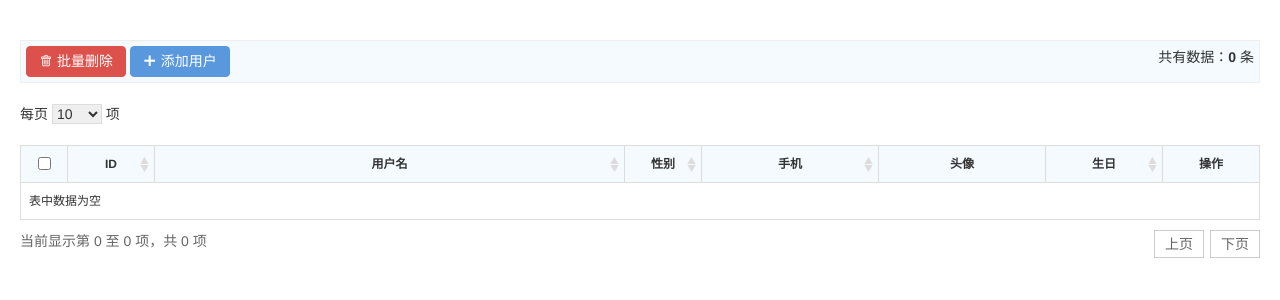
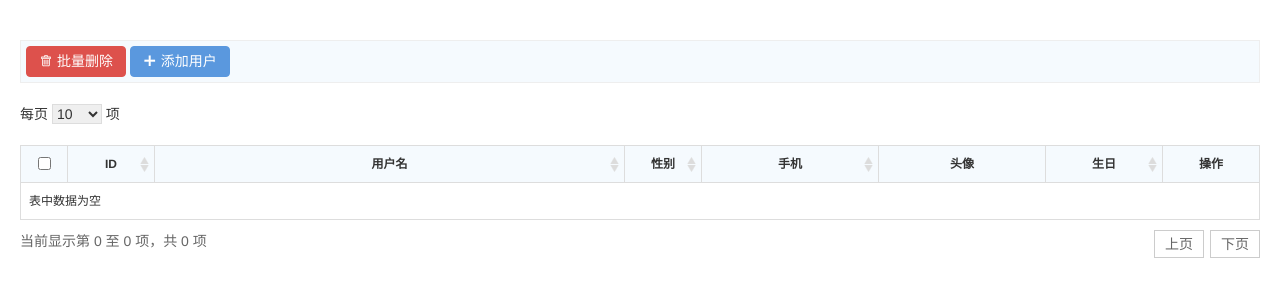
Before and after one commit to zhanzehao/Chaozhou, a Java web app: page /member-list.jsp in a window 1280 px wide. Shown: the part 40-340 px from the top of the page. Run offline with Spring Boot 4, a stand-in JSP engine, Linux system fonts and the light colour scheme; data that the repository does not hold is empty; the project's own start-up code is not run, and a stand-in starts its controllers and pages; some libraries are stand-ins or nearby versions.

Commit message:
调整样式

```diff
--- a/src/main/webapp/member-list.jsp
+++ b/src/main/webapp/member-list.jsp
@@ -24,12 +24,14 @@
 <body>
 <nav class="breadcrumb"><i class="Hui-iconfont">&#xe67f;</i> 首页 <span class="c-gray en">&gt;</span> 用户中心 <span class="c-gray en">&gt;</span> 用户管理 <a class="btn btn-success radius r" style="line-height:1.6em;margin-top:3px" href="javascript:location.replace(location.href);" title="刷新" ><i class="Hui-iconfont">&#xe68f;</i></a></nav>
 <div class="page-container">
+	<div class="text-c">
+
+	</div>
 	<div class="cl pd-5 bg-1 bk-gray mt-20">
 		<span class="l">
 			<a href="javascript:;" onclick="datadel()" class="btn btn-danger radius"><i class="Hui-iconfont">&#xe6e2;</i> 批量删除</a>
 			<a href="javascript:;" onclick="member_add('添加用户','member-add.html','','510')" class="btn btn-primary radius"><i class="Hui-iconfont">&#xe600;</i> 添加用户</a>
 		</span>
-		<span class="r">共有数据：<strong>0</strong> 条</span>
 	</div>
 	<div class="mt-20">
 	<table id = "UserId" class="table table-border table-bordered table-hover table-bg table-sort">
@@ -48,6 +50,7 @@
 		<tbody id="userbody"></tbody>
 	</table>
 	</div>
+	<br><br><br><br>
 </div>
 <!--_footer 作为公共模版分离出去-->
 <script type="text/javascript" src="lib/jquery/1.9.1/jquery.min.js"></script>
--- a/src/main/webapp/static/js/userlist.js
+++ b/src/main/webapp/static/js/userlist.js
@@ -1,7 +1,6 @@
 $(function (){
     var $wrapper = $('#mt-20');
     var $table = $('#UserId');
-    var $totaldata = $('total');
 
     var _table = $table.dataTable($.extend(true,{},CONSTANT.DATA_TABLES.DEFAULT_OPTION, {
         ajax : function(data, callback, settings) {//ajax配置为function,手动调用异步查询
@@ -33,6 +32,7 @@ $(function (){
                     //调用DataTables提供的callback方法，代表数据已封装完成并传回DataTables进行渲染
                     //此时的数据需确保正确无误，异常判断应在执行此回调前自行处理完毕
                     callback(returnData);
+
                 },
                 error: function(XMLHttpRequest, textStatus, errorThrown) {
                     alert("查询失败");
@@ -104,6 +104,7 @@ $(function (){
             //$("tbody tr",$table).eq(0).click();
         }
     })).api();//此处需调用api()方法,否则返回的是JQuery对象而不是DataTables的API对象
+
 
    /*
     $("#btn-add").click(function(){
```
